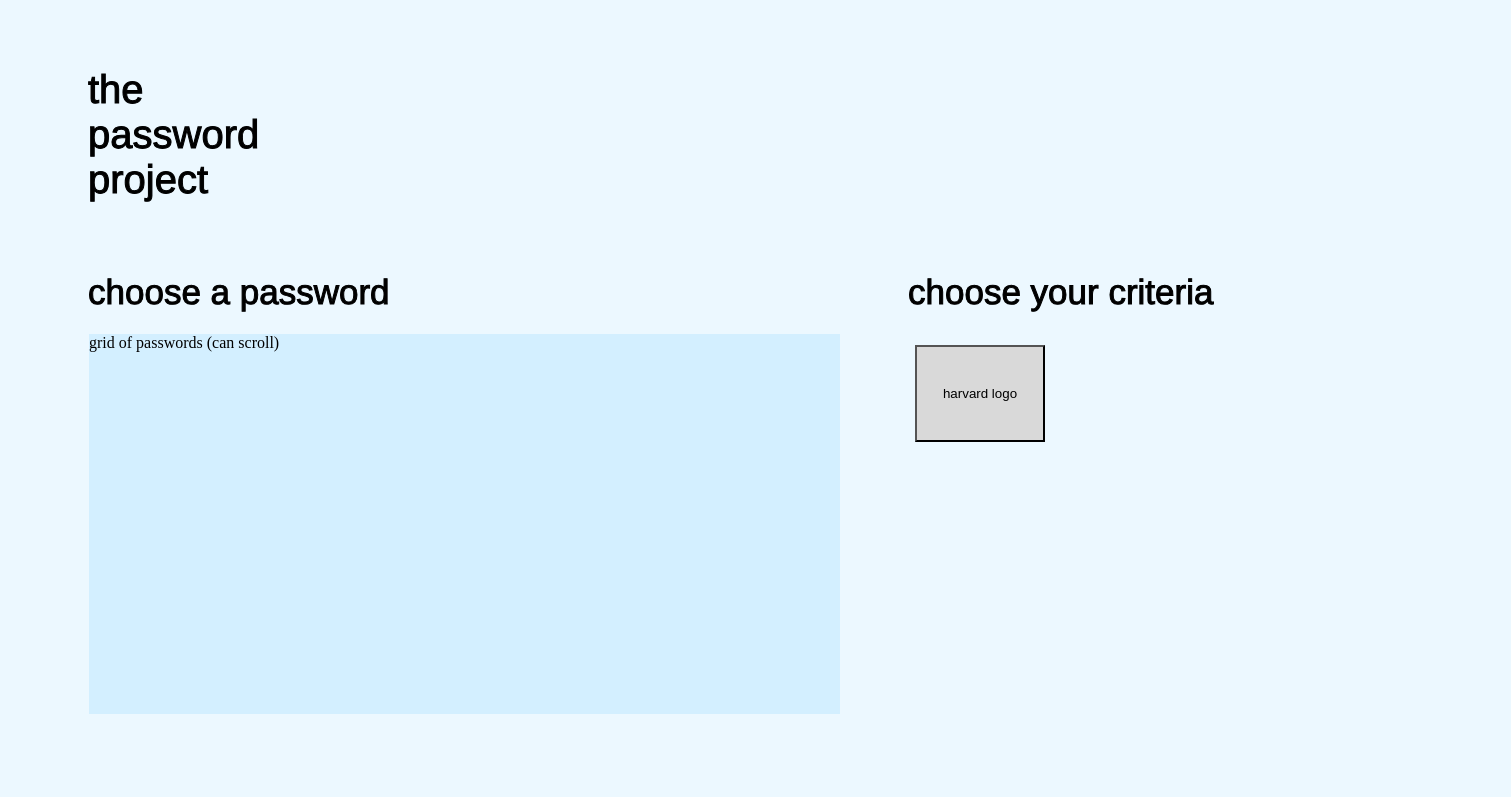
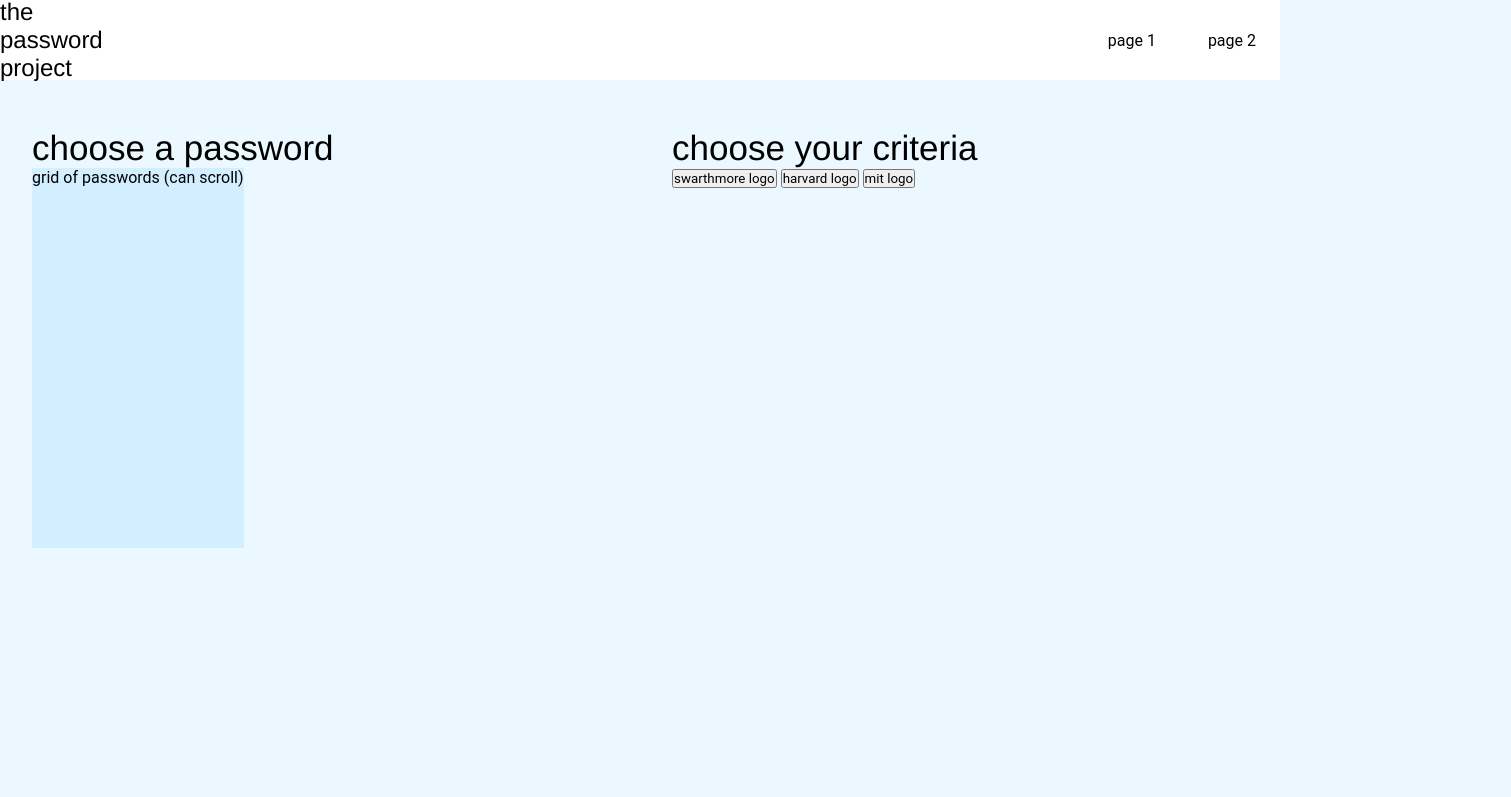
Before and after one commit to ilopezkalapir150/The-Password-Project, a plain HTML site: page page2.html in a window 1280 px wide. Shown: the top 797 px of the page, 1511 px wide, since content can reach past the window. Drawn offline with Linux system fonts and the light colour scheme.

Commit message:
combined standard css page

```diff
--- a/css/page2.css
+++ /dev/null
@@ -1,73 +0,0 @@
-body {
-    background-color: #ecf8ff;
-}
-
-.macbook-pro .the-password-project {
-  position: absolute;
-  width: 216px;
-  top: 67px;
-  left: 88px;
-  -webkit-text-stroke: 1px #000000;
-  font-family: "Inter-Regular", Helvetica;
-  font-weight: 400;
-  color: #000000;
-  font-size: 40px;
-  letter-spacing: 0;
-  line-height: normal;
-}
-
-.macbook-pro .overlap {
-  position: absolute;
-  width: 752px;
-  height: 442px;
-  top: 272px;
-  left: 88px;
-}
-
-.macbook-pro .text-wrapper {
-  position: absolute;
-  width: 603px;
-  top: 0;
-  left: 0;
-  -webkit-text-stroke: 1px #000000;
-  font-family: "Inter-Regular", Helvetica;
-  font-weight: 400;
-  color: #000000;
-  font-size: 35px;
-  letter-spacing: 0;
-  line-height: normal;
-}
-
-.macbook-pro .rectangle {
-  position: absolute;
-  width: 751px;
-  height: 380px;
-  top: 62px;
-  left: 1px;
-  background-color: #d3efff;
-}
-
-.macbook-pro .overlap-2 {
-  position: absolute;
-  width: 603px;
-  height: 170px;
-  top: 272px;
-  left: 908px;
-}
-
-.macbook-pro .overlap-3 {
-  position: absolute;
-  width: 752px;
-  height: 442px;
-  top: 800px;
-  left: 88px;
-}
-
-.macbook-pro .logo-button {
-  position: absolute;
-  width: 130px;
-  height: 97px;
-  top: 73px;
-  left: 7px;
-  background-color: #d9d9d9;
-}
--- /dev/null
+++ b/css/wip.css
@@ -0,0 +1,131 @@
+* {
+    box-sizing: border-box;
+    margin: 0;
+    padding: 0;
+    font-family: "Roboto", "Roboto Mono", sans-serif;
+}
+
+body {
+    background-color: #ecf8ff;
+}
+
+nav {
+    height: 80px;
+    background: #fff;
+    display: flex;
+    justify-content: space-between;
+    align-items: center;
+    padding: 0rem calc((100vw - 1300px)/2);
+}
+
+.logo {
+    font-family: "Inter-Regular", Helvetica;
+    font-weight: 400;
+    color: #000000;
+    font-size: 1.5rem;
+    letter-spacing: 0;
+    line-height: normal;
+    padding: 1.5 1.5rem;
+}
+
+nav a {
+    text-decoration: none;
+    color: #000;
+    cursor: pointer;
+    padding: 0 1.5rem;
+}
+
+nav a:hover{
+    color: #d3d3d3
+}
+
+p {
+    font-size: 14px;
+    font-family: "Inter-Regular", Helvetica;
+}
+
+input#password-input {
+    padding: 4px 8px;
+    font-size: 16px;
+    min-height: 24px;
+    min-width: 512px;
+}
+
+.content-container-grid {
+    display: grid;
+    grid-template-columns: 1fr 1fr;
+    height: 95vh;
+    padding: 3rem calc((100vw - 1300px)/2);
+}
+
+.column-left {
+    display: flex;
+    flex-direction: column;
+    justify-content: left;
+    align-items: flex-start;
+    color: #000;
+    padding: 0 2rem;
+}
+
+.column-left h1 {
+    font-family: "Inter-Regular", Helvetica;
+    font-weight: 400;
+    color: #000000;
+    font-size: 35px;
+}
+
+.rectangle {
+    /* width: 750px; */
+    height: 380px;
+    background-color: #d3efff;
+}
+
+.column-right {
+    display: flex;
+    flex-direction: column;
+    justify-content: left;
+    align-items: flex-start;
+    color: #000;
+    padding: 0 2rem;
+}
+
+.column-right h1 {
+    font-family: "Inter-Regular", Helvetica;
+    font-weight: 400;
+    color: #000000;
+    font-size: 35px;
+}
+
+.button-container {
+    flex: 1;
+}
+
+.button-container logo-button {
+    width: 130px;
+    height: 97px;
+    background-color: #d9d9d9;
+    flex: 1;
+}
+
+.content-container-full {
+    /* display: grid; */
+    /* grid-template-columns: 1fr 1fr; */
+    padding: 3rem calc((100vw - 1300px)/2);
+}
+
+/* this is code from page 1, not sure what it means, will come back */
+@media only screen and (max-width: 680px) {
+    div.footer_links_container {
+        min-width: 100px;
+    }
+
+    div.footer_links_subcontainer {
+        flex-wrap: wrap;
+    }
+
+    ul.footer_links_list {
+        width: 100%;
+        display: block;
+        flex-shrink: 0;
+    }
+}
--- a/page2.html
+++ b/page2.html
@@ -4,7 +4,7 @@
 <head>
     <meta name="description" content="My CS71 Project!">
     <meta name="author" content="Group 1">
-    <link href="css/page2.css" rel="stylesheet"/>
+    <link href="css/wip.css" rel="stylesheet"/>
     <title>The Password Project</title>
 </head>
 
@@ -18,21 +18,34 @@
     <script src="js/index.js"></script>
 </body> -->
 <body>
-    <div class="macbook-pro">
-        <div class="the-password-project">the <br />password<br />project</div>
-        <div class="overlap">
-            <div class="text-wrapper">choose a password</div>
+    <nav>
+        <div class="logo">the <br />password<br />project</div>
+        <div class="nav-items">
+            <a href="/">page 1</a>
+            <a href="/">page 2</a>
+        </div>
+    </nav>
+    <div class="content-container-grid"  style="top: 270px;">
+        <div class="column-left">
+            <h1>choose a password</h1>
             <div class="rectangle">grid of passwords (can scroll)</div>
         </div>
-        <div class="overlap-2">
-            <div class="text-wrapper">choose your criteria</div>
-            <button class="logo-button">harvard logo</button>
+        <div class="column-right">
+            <h1>choose your criteria</h1>
+            <div class="button-container">
+                <button class="logo-button">swarthmore logo</button>
+                <button class="logo-button">harvard logo</button>
+                <button class="logo-button">mit logo</button>
+
+            </div>
         </div>
-        <div class="overlap-3">
-            <div class="rectangle">here is a grid of stats</div>
-        </div>
-
+    </div>
+    <div class="content-container-full">
+        <div class="rectangle">here is a grid of stats</div>
     </div>
 </body>
-
+<footer>
+    <p>Some footer text here.</p>
+    <p>Copyright, etc.</p>
+</footer>
 </html>
```
Also changed, not shown: main.html (+14 -8 lines).
